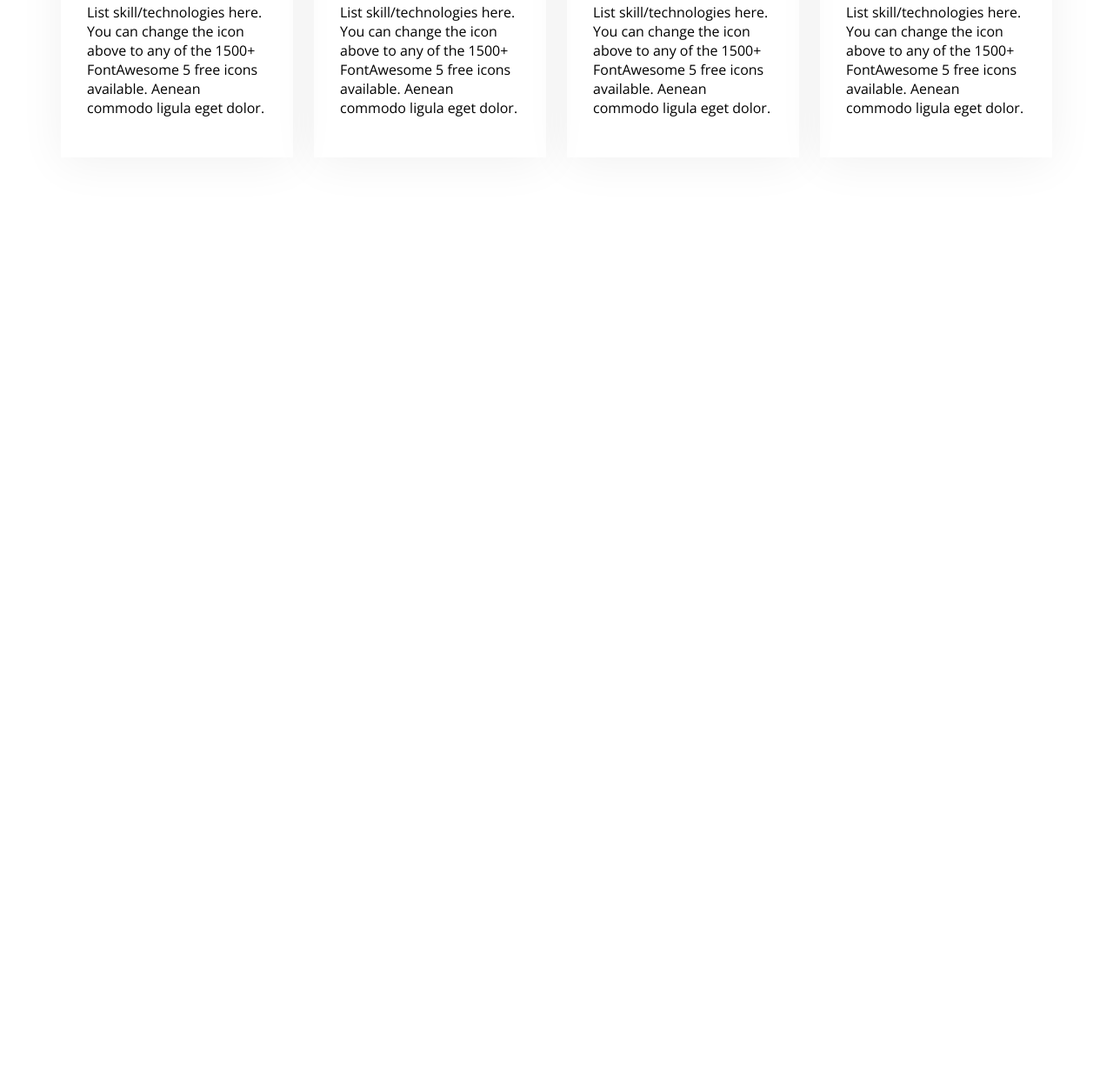
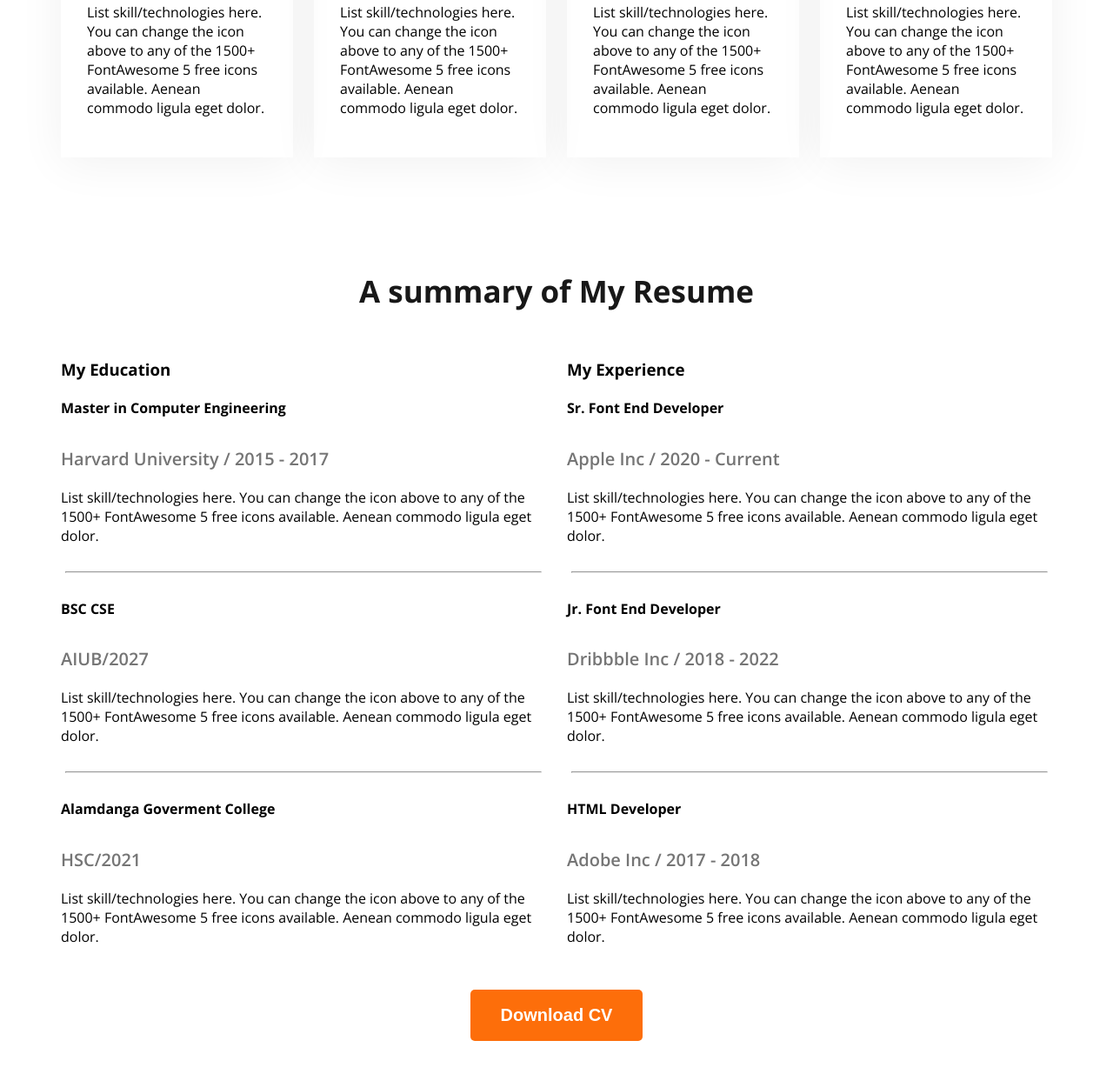
Before and after one commit to hadi1094/web-dev-port, a plain HTML site: page index.html in a window 1280 px wide. Shown: the part 1900-3135 px from the top of the page at 87% size. Before the commit the page ends 2211 px from the top, so only its background shows below. Drawn offline with nearby package versions, Linux system fonts and the light colour scheme.

Commit message:
add resune

```diff
--- a/index.html
+++ b/index.html
@@ -28,7 +28,8 @@
                 <h4 class="banner-greetings dark-2">Hi, I am</h4>
                 <h1 class="banner-title">Hadiul Islam</h1>
                 <p class="banner-description">
-                    Shot what able cold new see hold.Friendly as an betrayed formerly he. Morning because as to society behaved moments.
+                    Shot what able cold new see hold.Friendly as an betrayed formerly he. Morning because as to society
+                    behaved moments.
                 </p>
                 <button class="btn-primary">Download CV</button>
                 <button class="btn-primary">Contact</button>
@@ -42,7 +43,10 @@
         <section class="about secondary-bg">
             <h3 class="section-title">About Me</h3>
             <p class="section-description">
-                I, m a designer & developer with a passion for web design. I enjoy developing simple, clean and slick websites that provide real value to the end user. Thousands of clients have procured exceptional resulfs while working with me. Delivering work within time and budget which meets clients requirements in our mata.
+                I, m a designer & developer with a passion for web design. I enjoy developing simple, clean and slick
+                websites that provide real value to the end user. Thousands of clients have procured exceptional resulfs
+                while working with me. Delivering work within time and budget which meets clients requirements in our
+                mata.
             </p>
             <!-- .about-item*4>p.item-title+p.item-decription -->
             <div class="about-items">
@@ -67,36 +71,106 @@
 
         </section>
         <!-- Start "What I do" Section -->
-         <Section class="skills">
+        <Section class="skills">
             <h3 class="section-title text-center">What I do</h3>
-            <p class="section-decription text-center">I have more than 10 years experience building software for clients all over the world. Below is a quick overview of my main technical skill sets and technologies i use. Want to find out more about my experience? Check out my online resume and project portfolio
+            <p class="section-decription text-center">I have more than 10 years experience building software for clients
+                all over the world. Below is a quick overview of my main technical skill sets and technologies i use.
+                Want to find out more about my experience? Check out my online resume and project portfolio
             </p>
             <div class="skills-container">
                 <!-- .skill*4>img+h4.slill-title+p.skill-description -->
                 <div class="skill">
                     <img src="images/icons/js.png" alt="">
                     <h4 class="slill-title">Vanilla JavaScript</h4>
-                    <p class="skill-description">List skill/technologies here. You can change the icon above to any of the 1500+ FontAwesome 5 free icons available. Aenean commodo ligula eget dolor.</p>
+                    <p class="skill-description">List skill/technologies here. You can change the icon above to any of
+                        the 1500+ FontAwesome 5 free icons available. Aenean commodo ligula eget dolor.</p>
                 </div>
                 <div class="skill">
                     <img src="images/icons/react.png" alt="">
                     <h4 class="slill-title">React</h4>
-                    <p class="skill-description">List skill/technologies here. You can change the icon above to any of the 1500+ FontAwesome 5 free icons available. Aenean commodo ligula eget dolor.</p>
+                    <p class="skill-description">List skill/technologies here. You can change the icon above to any of
+                        the 1500+ FontAwesome 5 free icons available. Aenean commodo ligula eget dolor.</p>
                 </div>
                 <div class="skill">
                     <img src="images/icons/nodejs.png" alt="">
                     <h4 class="slill-title">Node.js</h4>
-                    <p class="skill-description">List skill/technologies here. You can change the icon above to any of the 1500+ FontAwesome 5 free icons available. Aenean commodo ligula eget dolor.</p>
+                    <p class="skill-description">List skill/technologies here. You can change the icon above to any of
+                        the 1500+ FontAwesome 5 free icons available. Aenean commodo ligula eget dolor.</p>
                 </div>
                 <div class="skill">
                     <img src="images/icons/mongo.png" alt="">
                     <h4 class="slill-title">MongoDB</h4>
-                    <p class="skill-description">List skill/technologies here. You can change the icon above to any of the 1500+ FontAwesome 5 free icons available. Aenean commodo ligula eget dolor.</p>
+                    <p class="skill-description">List skill/technologies here. You can change the icon above to any of
+                        the 1500+ FontAwesome 5 free icons available. Aenean commodo ligula eget dolor.</p>
                 </div>
             </div>
 
 
-         </Section>
+        </Section>
+        <!-- Resume Section -->
+        <section class="resume">
+            <h3 class="section-title">A summary of My Resume</h3>
+            <div class="resume-container">
+                <!--.resume-colum*2>h3.resume-column-title+.exprience*3>h4.expeience-title+h5.exprience-sub-title+.exprience-decription -->
+                <div class="resume-colum">
+                    <h3 class="resume-column-title">My Education</h3>
+                    <div class="exprience">
+                        <h4 class="expeience-title">Master in Computer Engineering</h4>
+                        <h5 class="exprience-sub-title">Harvard University / 2015 - 2017</h5>
+                        <div class="exprience-decription">List skill/technologies here. You can change the icon above
+                            to any of the 1500+ FontAwesome 5 free icons available. Aenean commodo ligula eget dolor.
+                        </div>
+                    </div>
+                    <hr>
+                    <div class="exprience">
+                        <h4 class="expeience-title">BSC CSE</h4>
+                        <h5 class="exprience-sub-title">AIUB/2027</h5>
+                        <div class="exprience-decription">List skill/technologies here. You can change the icon above
+                            to any of the 1500+ FontAwesome 5 free icons available. Aenean commodo ligula eget dolor.
+                        </div>
+                    </div>
+                    <hr>
+                    <div class="exprience">
+                        <h4 class="expeience-title">Alamdanga Goverment College</h4>
+                        <h5 class="exprience-sub-title">HSC/2021</h5>
+                        <div class="exprience-decription">List skill/technologies here. You can change the icon above
+                            to any of the 1500+ FontAwesome 5 free icons available. Aenean commodo ligula eget dolor.
+                        </div>
+                    </div>
+                </div>
+                <div class="resume-colum">
+                    <h3 class="resume-column-title">My Experience</h3>
+                    <div class="exprience">
+                        <h4 class="expeience-title">Sr. Font End Developer</h4>
+                        <h5 class="exprience-sub-title">Apple Inc / 2020 - Current</h5>
+                        <div class="exprience-decription">List skill/technologies here. You can change the icon above
+                            to any of the 1500+ FontAwesome 5 free icons available. Aenean commodo ligula eget dolor.
+                        </div>
+                    </div>
+                    <hr>
+                    <div class="exprience">
+                        <h4 class="expeience-title">Jr. Font End Developer</h4>
+                        <h5 class="exprience-sub-title">Dribbble Inc / 2018 - 2022</h5>
+                        <div class="exprience-decription">List skill/technologies here. You can change the icon above
+                            to any of the 1500+ FontAwesome 5 free icons available. Aenean commodo ligula eget dolor.
+                        </div>
+                    </div>
+                    <hr>
+                    <div class="exprience">
+                        <h4 class="expeience-title">HTML Developer</h4>
+                        <h5 class="exprience-sub-title">Adobe Inc / 2017 - 2018</h5>
+                        <div class="exprience-decription">List skill/technologies here. You can change the icon above
+                            to any of the 1500+ FontAwesome 5 free icons available. Aenean commodo ligula eget dolor.
+                        </div>
+                    </div>
+                </div>
+
+            </div>
+            <div class="text-center resume-download-cv">
+                <button class="btn-primary">Download CV</button>
+            </div>
+
+        </section>
 
 
     </main>
--- a/styles/portfolio.css
+++ b/styles/portfolio.css
@@ -135,3 +135,28 @@
     padding: 30px;
     box-shadow: 0px 6px 50px 0px rgba(0, 0, 0, 0.06);
 }
+
+/* resume section styles */
+.resume-container{
+    display: flex;
+    gap:24px;
+}
+.exprience-sub-title{
+    font-size: 20px;
+    font-weight: 600;
+    margin-bottom:20px;
+}
+.exprience-description, .exprience-sub-title {
+    color:#757575;
+}
+
+.resume hr{
+    margin: 30px 5px;
+}
+
+.resume-download-cv{
+    margin-top: 50px;
+}
+.section-title{
+    text-align: center;
+}
```
